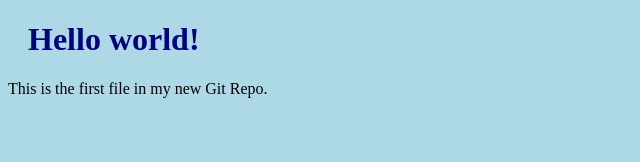
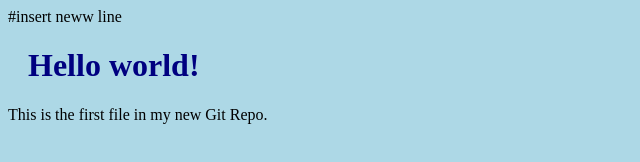
Before and after one commit to HyunChoi0310/git_test, a plain HTML site: page index.html in a window 1280 px wide. Shown: the whole page, without its empty margins (0-640 px from the left). Drawn offline with Linux system fonts and the light colour scheme.

```diff
--- a/index.html
+++ b/index.html
@@ -2,6 +2,7 @@
 <html>
 <head>
 <title>Hello World!</title>
+#insert neww line
 <link rel="stylesheet" href="bluestyle.css">
 </head>
 <body>
```
